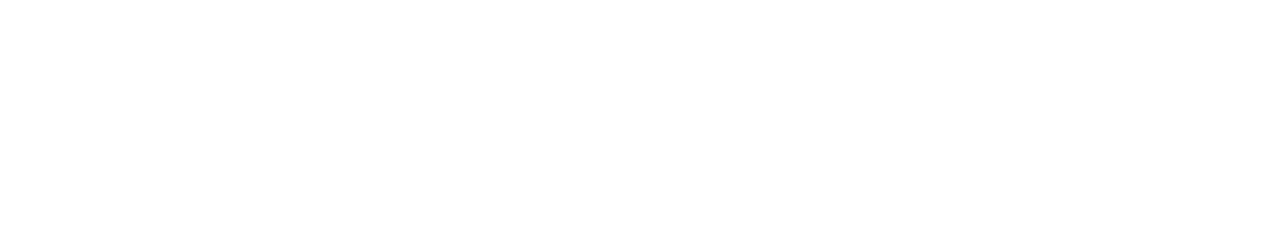
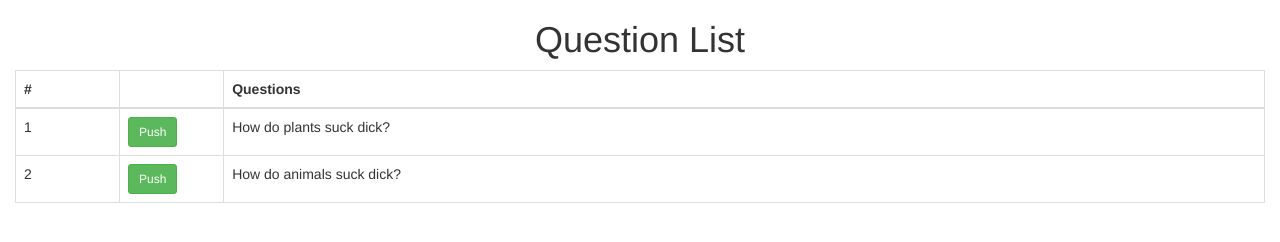
Before and after one commit to jorgegallardo/groundup, a plain HTML site: page 04.html in a window 1280 px wide. Drawn offline with nearby package versions, Linux system fonts and the light colour scheme.

```diff
--- a/04.html
+++ b/04.html
@@ -1,18 +1,48 @@
 <!DOCTYPE html>
 <html>
 <head>
-	<title>Index</title>
+	<title>Push Questions</title>
 	<meta charset="utf-8">
 	<meta name="viewport" content="width=device-width, initial-scale=1.0">
 	<link href="css/bootstrap.css" rel="stylesheet" media="screen">
 </head>
 <body>
-	<div class="container">
-		<div class="row">
-
-
-		</div> <!-- row -->
-    </div> <!-- /container -->
+    <div class="container-fluid">
+        <div class="row">
+            <div class="col-sm-12">
+                <h1 style="text-align:center">Question List</h1>
+                <table class="table table-hover table-bordered">
+                    <thead>
+                        <tr>
+                            <th class="col-sm-1">#</th>
+                            <th class="col-sm-1"></th>
+                            <th>Questions</th>
+                        </tr>
+                    </thead>
+                    <tbody>
+                        <tr>
+                            <td>1</td>
+                            <td>
+                                <div class="btn-group">
+                                    <button type="button" class="btn btn-sm btn-success">Push</button>
+                                </div>
+                            </td>
+                            <td>How do plants suck dick?</td>
+                        </tr>
+                        <tr>
+                            <td>2</td>
+                            <td>
+                                <div class="btn-group">
+                                    <button type="button" class="btn btn-sm btn-success">Push</button>
+                                </div>
+                            </td>
+                            <td>How do animals suck dick?</td>
+                        </tr>
+                    </tbody>
+                </table>
+            </div>
+        </div>
+    </div>
 
 	<script src="https://code.jquery.com/jquery.js"></script>
 	<script src="js/bootstrap.min.js"></script>
```
Also changed, not shown: 02.html (+1 -1 lines), 03.html (+19 -1 lines).
